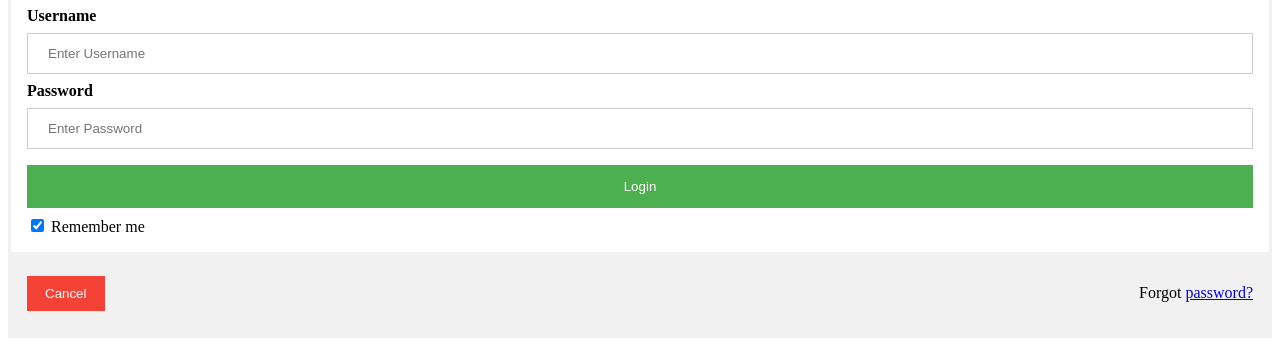
After one commit to siddarji95/online-gas-booking, a PHP site: page /gas/login.php in a window 1280 px wide. The commit adds this page. Shown: the part 496-842 px from the top of the page. Run offline with PHP 8.4, Linux system fonts and the light colour scheme.

Commit message:
Add files via upload

```diff
--- a/gas/book.php
+++ b/gas/book.php
@@ -95,6 +95,8 @@ body {
 <p>
   <i>Associated with Nepal Gas Limited</i></p>
 </div>
+<a href="login.php" >Login</a>
+<a href="form.html">Sign UP</a>
 <div id="menu">
 	<ul>
 		<li><a href="index.php"><strong>Home</strong></a></li>
--- a/gas/booking.php
+++ b/gas/booking.php
@@ -23,6 +23,6 @@ mysql_query("insert into booking(citizenship_no,c_name,c_address,c_contact,booki
 mysql_query("update dealer set gas_stock = gas_stock - 1 WHERE d_id IN (SELECT d_id from booking WHERE d_id = $Dealerid )");
 
 $_SESSION['alert'] = "thankyou for booking gas from ".$_POST['dname'];
-header('location:index.php');
+header('location:checkout.html');
 
 ?>
--- a/gas/index.php
+++ b/gas/index.php
@@ -107,12 +107,14 @@ $result = mysql_query ($query);
     <body bgcolor="#000000">
         <div id="container">
             <div id="head">
-                <h1>gas.com</h1>
+                <h1>BookYourgas.com</h1>
                 <p><i>Online Gas booking website</i></p>
                 <p>
-                  <i>Associated with Nepal Gas Limited</i>
+                  <i>Associated with Indian Gas Limited</i>
                 </p>
             </div>
+			<a href="login.php" >Login</a>
+<a href="form.html">Sign UP</a>
 
             <div id="menu">
                 <ul>
--- /dev/null
+++ b/gas/login.php
@@ -0,0 +1,114 @@
+<!DOCTYPE html>
+<html>
+<?php session_start(); /* Starts the session */
+
+	/* Check Login form submitted */
+	if(isset($_POST['Submit'])){
+		/* Define username and associated password array */
+		$logins = array('Alex' => '123456','username1' => 'password1','username2' => 'password2');
+
+		/* Check and assign submitted Username and Password to new variable */
+		$Username = isset($_POST['Username']) ? $_POST['Username'] : '';
+		$Password = isset($_POST['Password']) ? $_POST['Password'] : '';
+
+		/* Check Username and Password existence in defined array */
+		if (isset($logins[$Username]) && $logins[$Username] == $Password){
+			/* Success: Set session variables and redirect to Protected page  */
+			$_SESSION['UserData']['Username']=$logins[$Username];
+			header("location:index.php");
+			exit;
+		} else {
+			/*Unsuccessful attempt: Set error message */
+			$msg="<span style='color:red'>Invalid Login Details</span>";
+		}
+	}
+?>
+<style>
+form {
+    border: 3px solid #f1f1f1;
+}
+
+input[type=text], input[type=password] {
+    width: 100%;
+    padding: 12px 20px;
+    margin: 8px 0;
+    display: inline-block;
+    border: 1px solid #ccc;
+    box-sizing: border-box;
+}
+
+button {
+    background-color: #4CAF50;
+    color: white;
+    padding: 14px 20px;
+    margin: 8px 0;
+    border: none;
+    cursor: pointer;
+    width: 100%;
+}
+
+.cancelbtn {
+    width: auto;
+    padding: 10px 18px;
+    background-color: #f44336;
+}
+
+.imgcontainer {
+    text-align: center;
+    margin: 24px 0 12px 0;
+}
+
+img.avatar {
+    width: 40%;
+    border-radius: 50%;
+}
+
+.container {
+    padding: 16px;
+}
+
+span.psw {
+    float: right;
+    padding-top: 16px;
+}
+
+/* Change styles for span and cancel button on extra small screens */
+@media screen and (max-width: 300px) {
+    span.psw {
+       display: block;
+       float: none;
+    }
+    .cancelbtn {
+       width: 100%;
+    }
+}
+</style>
+<body>
+
+<h2>Login Form</h2>
+
+<form action="action_page.php">
+  <div class="imgcontainer">
+    <img src="img_avatar2.png" alt="Avatar" class="avatar">
+  </div>
+
+  <div class="container">
+    <label><b>Username</b></label>
+    <input type="text" placeholder="Enter Username" name="uname" required>
+
+    <label><b>Password</b></label>
+    <input type="password" placeholder="Enter Password" name="psw" required>
+
+    <button type="submit">Login</button>
+    <input type="checkbox" checked="checked"> Remember me
+  </div>
+
+  <div class="container" style="background-color:#f1f1f1">
+    <button type="button" class="cancelbtn">Cancel</button>
+    <span class="psw">Forgot <a href="#">password?</a></span>
+
+  </div>
+</form>
+
+</body>
+</html>
```
Also changed, not shown: gas/about_us.html (added, +63 -0 lines), gas/checkout.html (added, +107 -0 lines), gas/form.html (added, +62 -0 lines).
